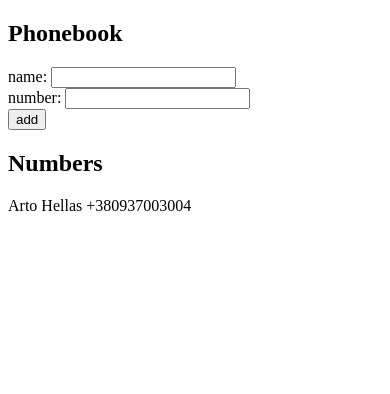
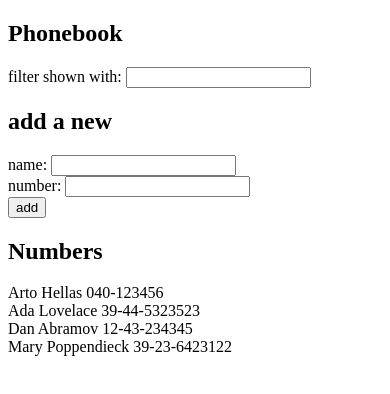
Before and after one commit to NastiaShulgina/part2, a React (Create React App) app: page / in a window 390 px wide. Shown: the top 394 px of the page. Built offline with nearby package versions, Linux system fonts and the light colour scheme.

Commit message:
2.9*: The Phonebook Step4

```diff
--- a/src/App.js
+++ b/src/App.js
@@ -2,13 +2,11 @@ import { useState } from 'react'
 
 const App = () => {
   const [persons, setPersons] = useState([
-    { id: 'Arto Hellas',
-      name: 'Arto Hellas',
-      number: '+380937003004'
-    }
+    { id: 1, name: 'Arto Hellas', number: '040-123456' },
+    { id: 2, name: 'Ada Lovelace', number: '39-44-5323523' },
+    { id: 3, name: 'Dan Abramov', number: '12-43-234345' },
+    { id: 4, name: 'Mary Poppendieck', number: '39-23-6423122' }
   ])
-  // const [newName, setNewName] = useState('')
-  // const [newNumber, setNewNumber] = useState('')
 
   const [newNote, setNewNote] = useState(
     {
@@ -16,6 +14,10 @@ const App = () => {
       newNumber: ''
     }
   )
+
+  const [filteredPersons, setFilteredPersons] = useState([persons])
+
+  const [filter, setFilter] = useState('')
 
   const handleNameChange = (event) => {
     setNewNote({
@@ -31,6 +33,16 @@ const App = () => {
     })
   }
 
+  const handleFilterChange = (event) => {
+    setFilter(event.target.value)
+
+    const PATTERN = event.target.value.toLowerCase()
+
+    const filtered = persons.filter((person) => person.name.toLowerCase().includes(PATTERN) )
+
+    setFilteredPersons(filtered)
+  }
+
   const handleSubmit = (event) => {
     event.preventDefault()
 
@@ -41,7 +53,10 @@ const App = () => {
     }
 
     if (persons.some(person => JSON.stringify(person) === JSON.stringify(newPerson))) alert(`${newPerson.name} is already added to phonebook`)
-    else setPersons(persons.concat(newPerson))
+    else {
+      setPersons(persons.concat(newPerson))
+      setFilter('')
+    }
     setNewNote({
       newName: '',
       newNumber: ''
@@ -51,6 +66,10 @@ const App = () => {
   return (
     <div>
       <h2>Phonebook</h2>
+      <div>
+        filter shown with: <input value={filter} onChange={handleFilterChange} />
+      </div>
+      <h2>add a new</h2>
       <form onSubmit={handleSubmit}>
         <div>
           name: <input value={newNote.newName} onChange={handleNameChange} />
@@ -64,7 +83,7 @@ const App = () => {
       </form>
       <h2>Numbers</h2>
       <div>
-        {persons.map(person => <div key={person.id}>{person.name} {person.number}</div>)}
+        {(filter === '' ? persons : filteredPersons).map(person => <div key={person.id}>{person.name} {person.number}</div>)}
       </div>
     </div>
   )
```
